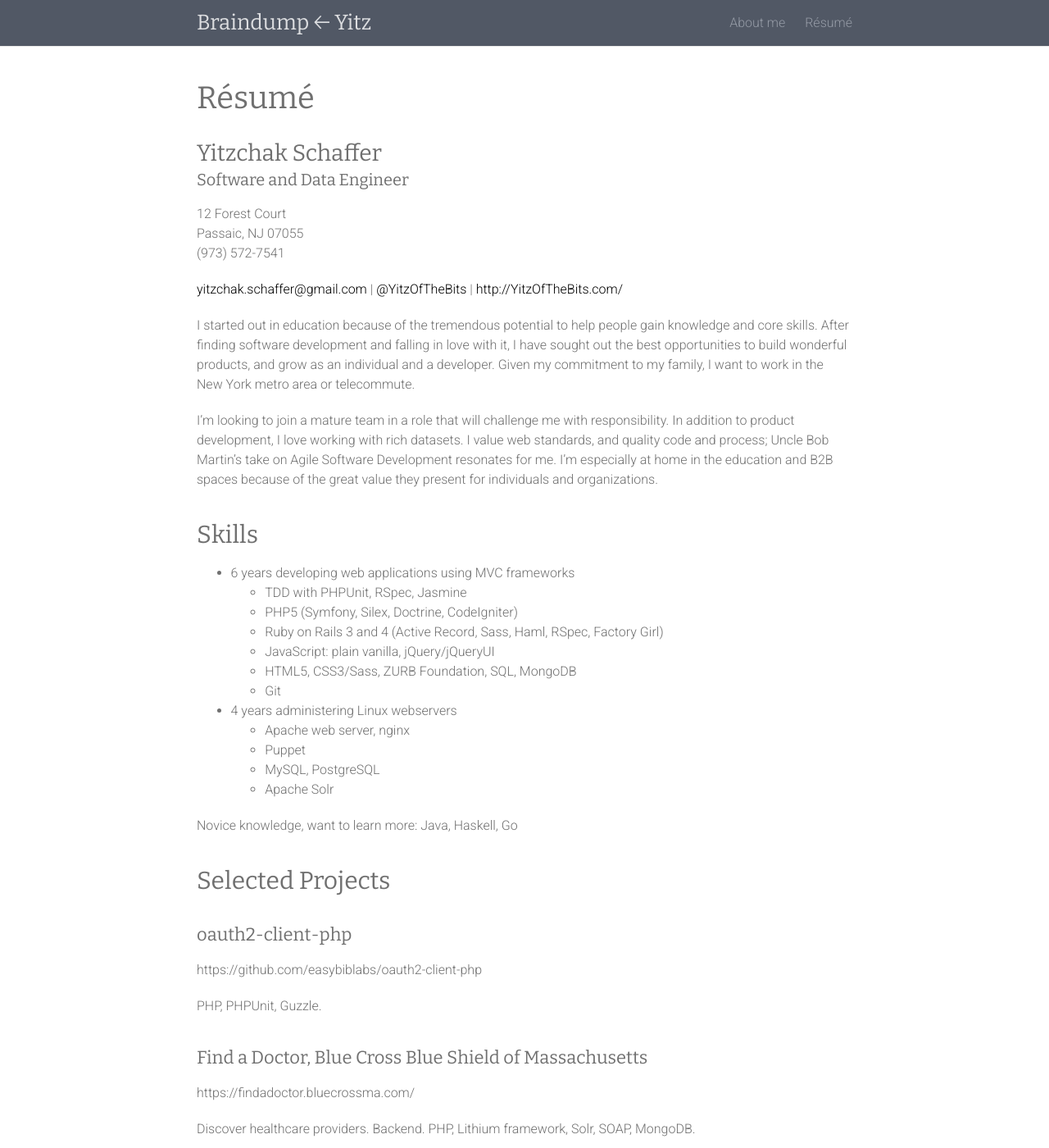
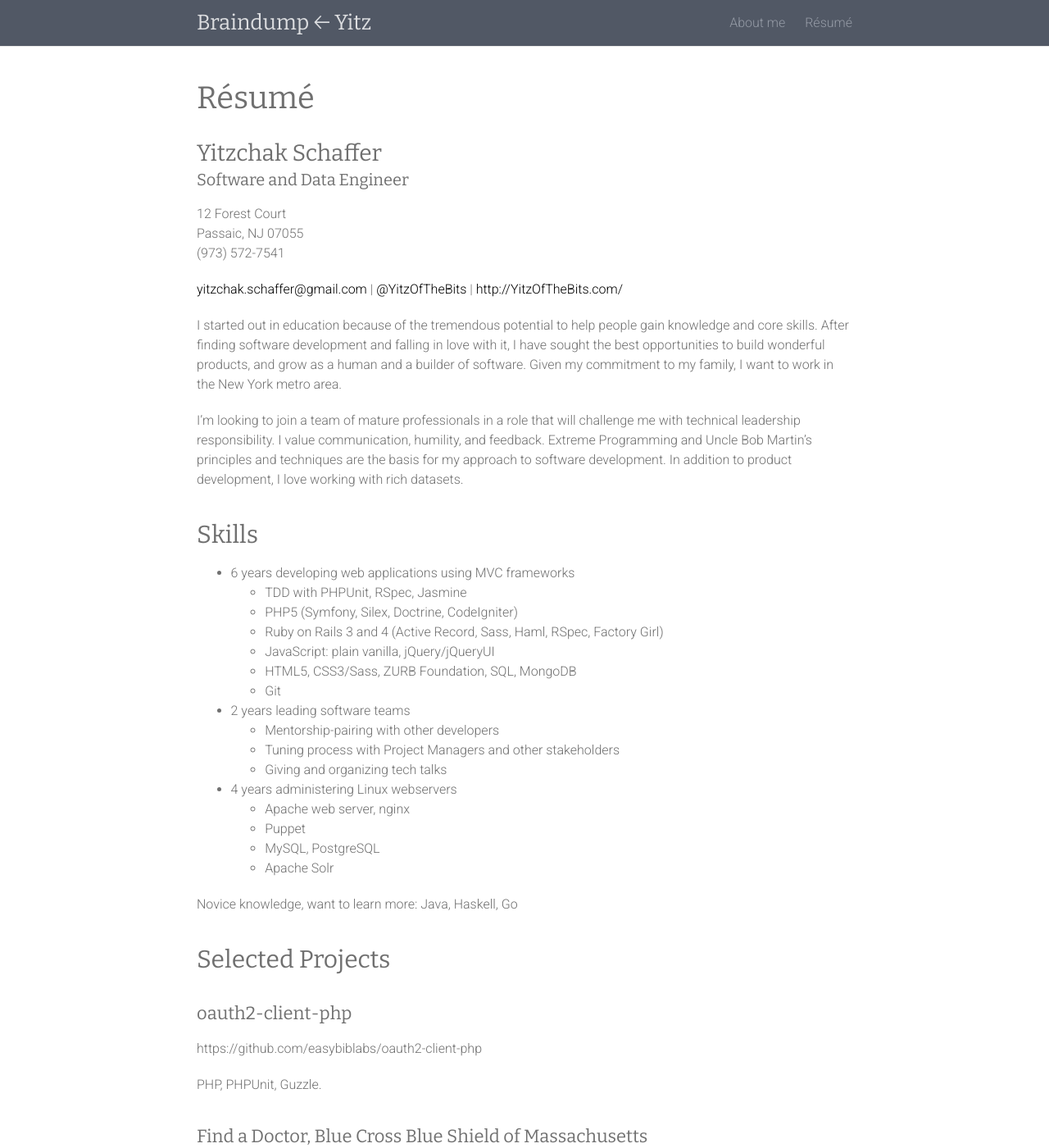
Before and after one commit to yitznewton/yitznewton.github.io, a Jekyll site: the page built from resume.md, in a window 1280 px wide and 1400 px high. Shown: the whole window at 82% size. Built offline with Jekyll 4.4.1, drawn with Linux system fonts in a browser that asks for light colours; Markdown is read by kramdown in place of the engine named in the settings.

Commit message:
update resume

```diff
--- a/resume.md
+++ b/resume.md
@@ -19,10 +19,9 @@ permalink: /résumé/
 \| [@YitzOfTheBits](http://twitter.com/YitzOfTheBits)
 \| [http://YitzOfTheBits.com/](http://yitzofthebits.com)
 
-I started out in education because of the tremendous potential to help people gain knowledge and core skills. After finding software development and falling in love with it, I have sought out the best opportunities to build wonderful products, and grow as an individual and a developer. Given my commitment to my family, I want to work in the New York metro area or telecommute.
+I started out in education because of the tremendous potential to help people gain knowledge and core skills. After finding software development and falling in love with it, I have sought the best opportunities to build wonderful products, and grow as a human and a builder of software. Given my commitment to my family, I want to work in the New York metro area.
 
-I'm looking to join a mature team in a role that will challenge me with responsibility. In addition to product development, I love working with rich datasets. I value web standards, and quality code and process; Uncle Bob Martin's take on Agile Software Development resonates for me. I’m especially at home in the education and B2B spaces because of the great value they present for individuals and organizations.
-
+I'm looking to join a team of mature professionals in a role that will challenge me with technical leadership responsibility. I value communication, humility, and feedback. Extreme Programming and Uncle Bob Martin's principles and techniques are the basis for my approach to software development. In addition to product development, I love working with rich datasets.
 
 ## Skills
 
@@ -33,6 +32,10 @@ I'm looking to join a mature team in a role that will challenge me with responsi
   * JavaScript: plain vanilla, jQuery/jQueryUI
   * HTML5, CSS3/Sass, ZURB Foundation, SQL, MongoDB
   * Git
+* 2 years leading software teams
+  * Mentorship-pairing with other developers
+  * Tuning process with Project Managers and other stakeholders
+  * Giving and organizing tech talks
 * 4 years administering Linux webservers
   * Apache web server, nginx
   * Puppet
```
